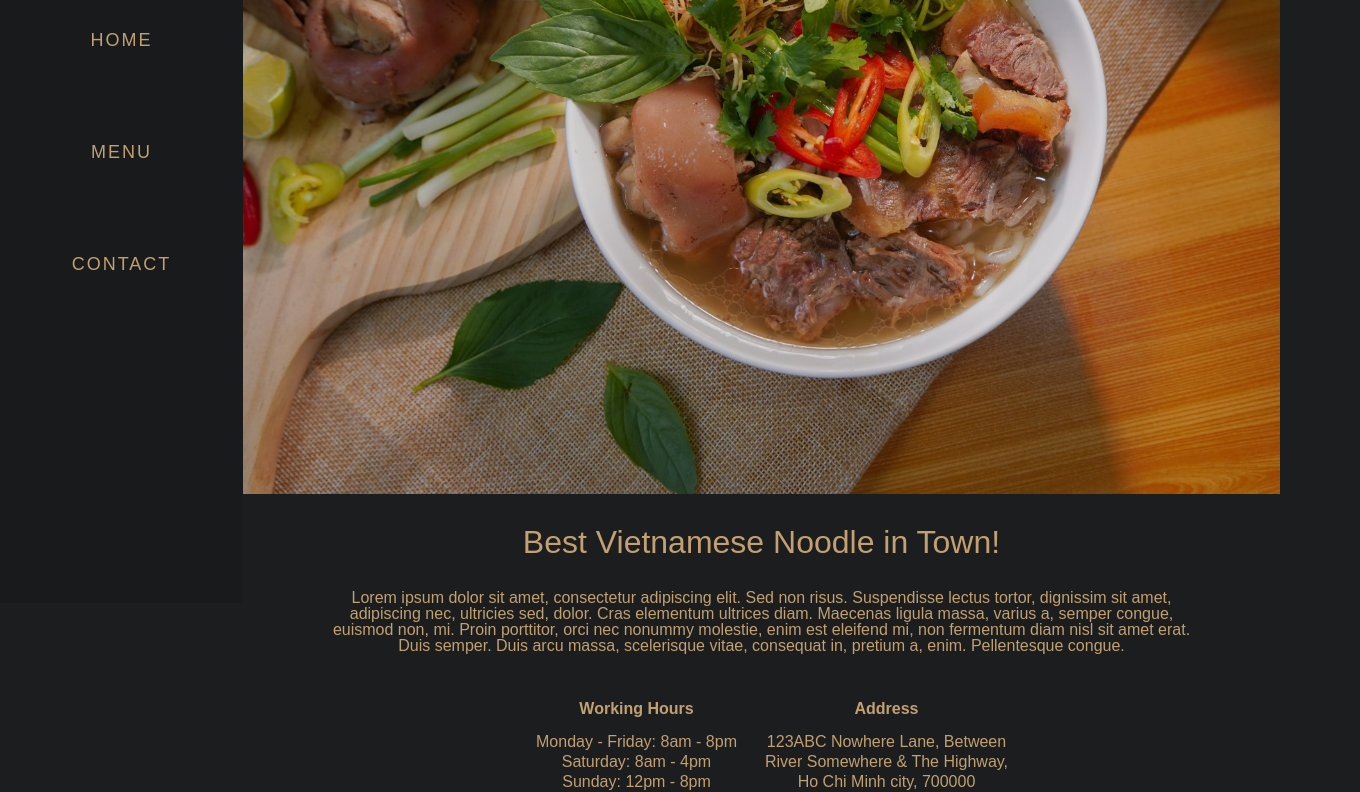
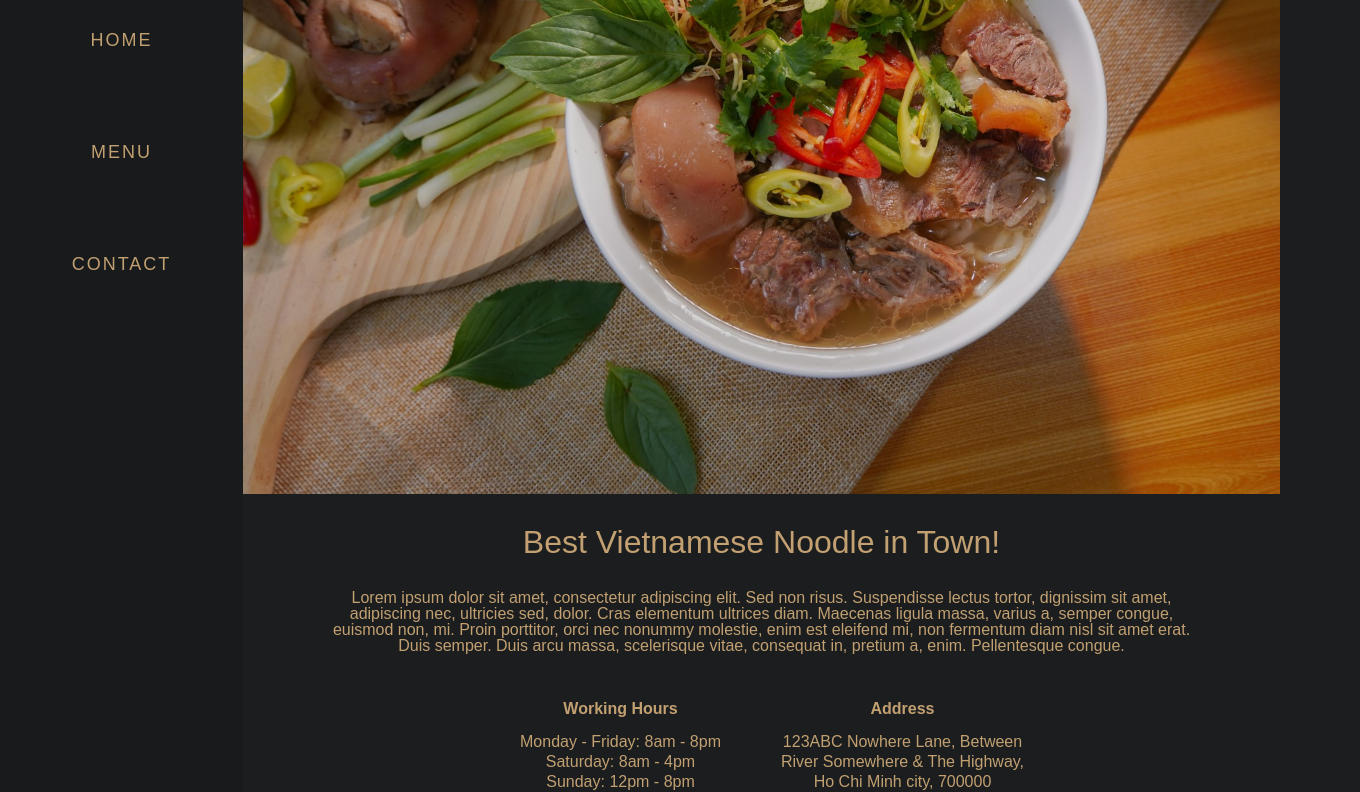
Before and after one commit to wingfam/top-restaurant-page, a website built with webpack: page src/index.html in a window 1280 px wide. Shown: the part 197-989 px from the top of the page, 1360 px wide, since content can reach past the window. Built offline with nearby package versions, Linux system fonts and the light colour scheme.

Commit message:
change styling again

```diff
--- a/src/style.css
+++ b/src/style.css
@@ -7,7 +7,7 @@
 
 html, body {
     margin: unset;
-    height: 100%;
+    min-height: 100%;
     width: 100%;
     position: relative;
     display: flex;
@@ -21,7 +21,6 @@ header {
     max-width: 243px;
     height: 100%;
     background: var(--background-black);
-    position: fixed;
 }
 
 header nav {
@@ -57,7 +56,6 @@ header .logo-img {
 }
 
 #content {
-    margin-left: 243px;
     width: 100%;
 }
 
@@ -89,7 +87,7 @@ header .logo-img {
 .home-tab .extra-info {
     display: flex;
     justify-content: center;
-    width: 100%;
+    gap: 2em;
 }
 
 .home-tab .extra-info .working-hrs,
```
